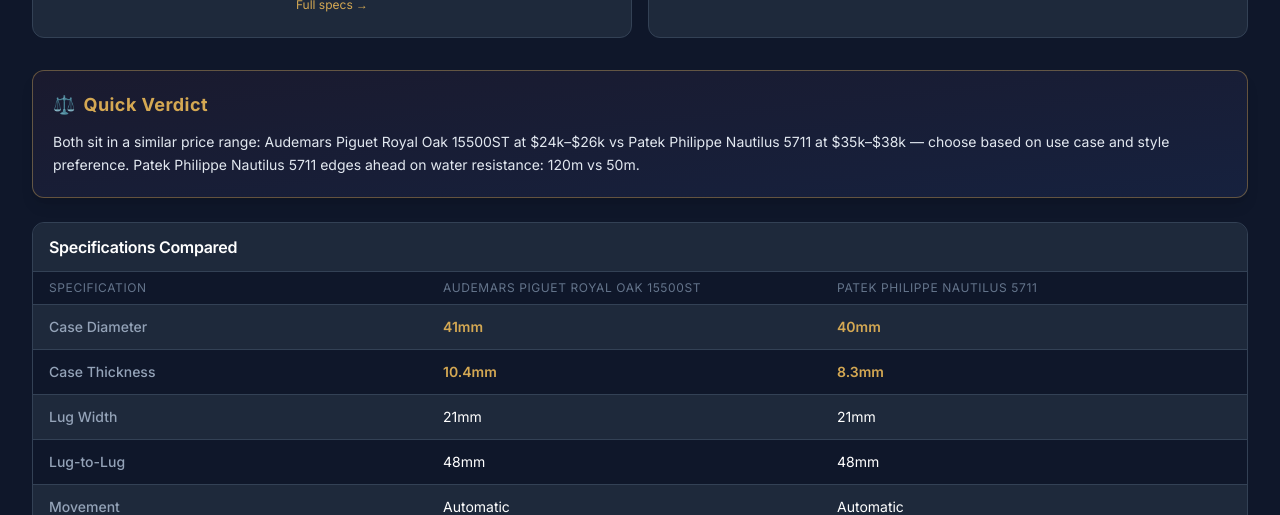
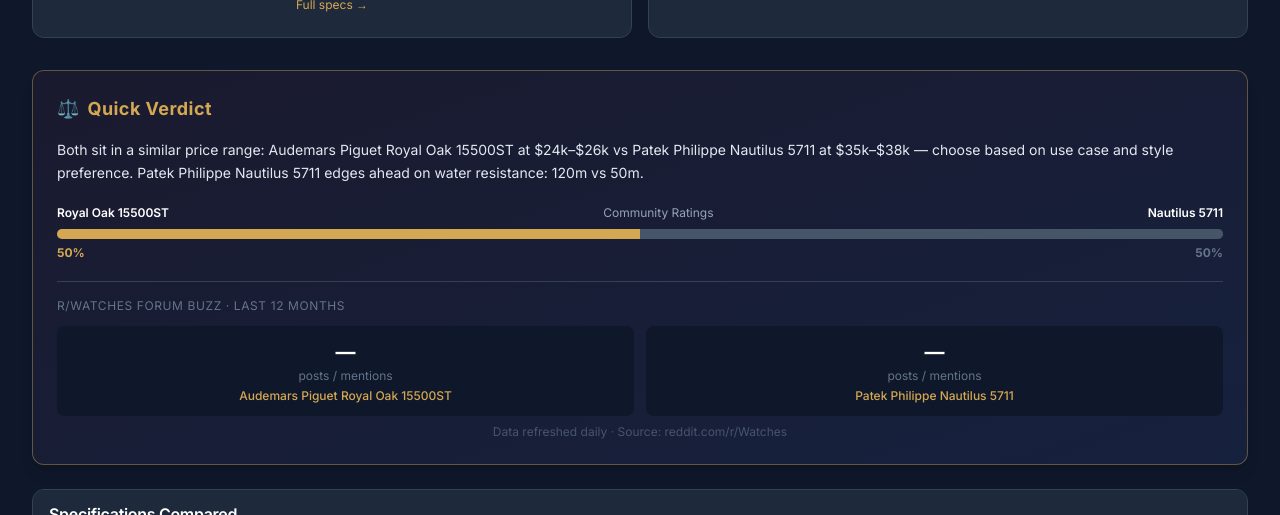
Before and after one commit to danielclarke56/watchversus, a Next.js app: page /compare/ap-royal-oak-15500-vs-patek-philippe-nautilus-5711 in a window 1280 px wide. Shown: the part 593-1108 px from the top of the page. Built offline with nearby package versions, Linux system fonts and the light colour scheme; no server answers.

Commit message:
feat: enhanced verdict - community preference bar + reddit forum buzz (daily ISR)

```diff
--- a/app/compare/[slug]/page.tsx
+++ b/app/compare/[slug]/page.tsx
@@ -5,6 +5,25 @@
 import RatingBar from '@/components/RatingBar'
 import StarRating from '@/components/StarRating'
 import type { Watch } from '@/lib/types'
+
+export const revalidate = 86400 // Revalidate Reddit data every 24h
+
+async function getRedditMentions(query: string): Promise<number> {
+  try {
+    const res = await fetch(
+      `https://www.reddit.com/r/Watches/search.json?q=${encodeURIComponent(query)}&sort=relevance&t=year&limit=100&restrict_sr=1`,
+      {
+        headers: { 'User-Agent': 'watchvswatch-bot/1.0 (watchvswatch.com)' },
+        next: { revalidate: 86400 },
+      }
+    )
+    if (!res.ok) return 0
+    const json = await res.json()
+    return json?.data?.dist ?? json?.data?.children?.length ?? 0
+  } catch {
+    return 0
+  }
+}
 
 function generateVerdict(w1: Watch, w2: Watch): string {
   const sentences: string[] = []
@@ -99,7 +118,7 @@
   resale_strength: 'Resale Strength',
 }
 
-export default function ComparisonPage({ params }: { params: { slug: string } }) {
+export default async function ComparisonPage({ params }: { params: { slug: string } }) {
   const vsIndex = params.slug.indexOf('-vs-')
   if (vsIndex === -1) notFound()
 
@@ -117,6 +136,21 @@
   const avg2 = calcAverageRatings(reviews2)
   const overall1 = avg1 ? calcOverallRating(avg1) : null
   const overall2 = avg2 ? calcOverallRating(avg2) : null
+
+  // Community preference from ratings
+  const pref1 = (overall1 && overall2)
+    ? Math.round((overall1 / (overall1 + overall2)) * 100)
+    : 50
+  const pref2 = 100 - pref1
+  const preferredWatch = pref1 > pref2 ? w1 : pref2 > pref1 ? w2 : null
+
+  // Reddit buzz (parallel, daily ISR)
+  const [reddit1, reddit2] = await Promise.all([
+    getRedditMentions(`${w1.brand} ${w1.name}`),
+    getRedditMentions(`${w2.brand} ${w2.name}`),
+  ])
+  const totalReddit = reddit1 + reddit2
+  const redditPref1 = totalReddit > 0 ? Math.round((reddit1 / totalReddit) * 100) : 50
 
   const relatedComparisons = popularComparisons
     .filter((c) => `${c.slug1}-vs-${c.slug2}` !== params.slug && (c.slug1 === slug1 || c.slug2 === slug2 || c.slug1 === slug2 || c.slug2 === slug1))
@@ -262,13 +296,69 @@
         })}
       </div>
 
-      {/* Quick Verdict */}
-      <div className="bg-gradient-to-br from-[#1a1a2e] to-[#16213e] border border-[#d4a853]/40 rounded-xl p-5 my-6 shadow-lg">
-        <div className="flex items-center gap-2 mb-3">
+      {/* Quick Verdict — Enhanced */}
+      <div className="bg-gradient-to-br from-[#1a1a2e] to-[#16213e] border border-[#d4a853]/40 rounded-xl p-6 my-6 shadow-lg">
+        {/* Header */}
+        <div className="flex items-center gap-2 mb-4">
           <span className="text-[#d4a853] text-lg">⚖️</span>
           <h2 className="font-bold text-lg text-[#d4a853] tracking-wide">Quick Verdict</h2>
+          {preferredWatch && (
+            <span className="ml-auto text-xs bg-[#d4a853]/20 text-[#d4a853] border border-[#d4a853]/40 px-2 py-0.5 rounded-full font-semibold">
+              Community Pick: {preferredWatch.name}
+            </span>
+          )}
         </div>
-        <p className="text-slate-200 text-sm leading-relaxed">{generateVerdict(w1, w2)}</p>
+
+        {/* Verdict text */}
+        <p className="text-slate-200 text-sm leading-relaxed mb-5">{generateVerdict(w1, w2)}</p>
+
+        {/* Community ratings preference bar */}
+        <div className="mb-5">
+          <div className="flex justify-between text-xs mb-2">
+            <span className="font-semibold text-white">{w1.name}</span>
+            <span className="text-slate-400">Community Ratings</span>
+            <span className="font-semibold text-white">{w2.name}</span>
+          </div>
+          <div className="flex h-2.5 rounded-full overflow-hidden bg-[#334155]">
+            <div className="bg-[#d4a853] transition-all" style={{ width: `${pref1}%` }} />
+            <div className="bg-[#475569] transition-all" style={{ width: `${pref2}%` }} />
+          </div>
+          <div className="flex justify-between text-xs mt-1.5">
+            <span className="text-[#d4a853] font-bold">{pref1}%</span>
+            <span className="text-slate-500 font-bold">{pref2}%</span>
+          </div>
+        </div>
+
+        {/* Forum buzz */}
+        <div className="border-t border-[#334155] pt-4">
+          <p className="text-xs text-slate-500 mb-3 uppercase tracking-wider">r/Watches Forum Buzz · Last 12 months</p>
+          <div className="grid grid-cols-2 gap-3">
+            <div className="bg-[#0f172a] rounded-lg p-3 text-center">
+              <div className="text-xl font-bold text-white">{reddit1 > 0 ? reddit1 : '—'}</div>
+              <div className="text-xs text-slate-500 mt-0.5">posts / mentions</div>
+              <div className="text-xs text-[#d4a853] font-medium mt-1 truncate">{w1.brand} {w1.name}</div>
+            </div>
+            <div className="bg-[#0f172a] rounded-lg p-3 text-center">
+              <div className="text-xl font-bold text-white">{reddit2 > 0 ? reddit2 : '—'}</div>
+              <div className="text-xs text-slate-500 mt-0.5">posts / mentions</div>
+              <div className="text-xs text-[#d4a853] font-medium mt-1 truncate">{w2.brand} {w2.name}</div>
+            </div>
+          </div>
+          {totalReddit > 0 && (
+            <div className="mt-3">
+              <div className="flex justify-between text-xs mb-1.5">
+                <span className="text-slate-400">{w1.name}</span>
+                <span className="text-slate-500">Forum Split</span>
+                <span className="text-slate-400">{w2.name}</span>
+              </div>
+              <div className="flex h-1.5 rounded-full overflow-hidden bg-[#334155]">
+                <div className="bg-orange-400 transition-all" style={{ width: `${redditPref1}%` }} />
+                <div className="bg-slate-600 transition-all" style={{ width: `${100 - redditPref1}%` }} />
+              </div>
+            </div>
+          )}
+          <p className="text-xs text-slate-600 mt-2 text-center">Data refreshed daily · Source: reddit.com/r/Watches</p>
+        </div>
       </div>
 
       {/* Spec comparison table */}
```
